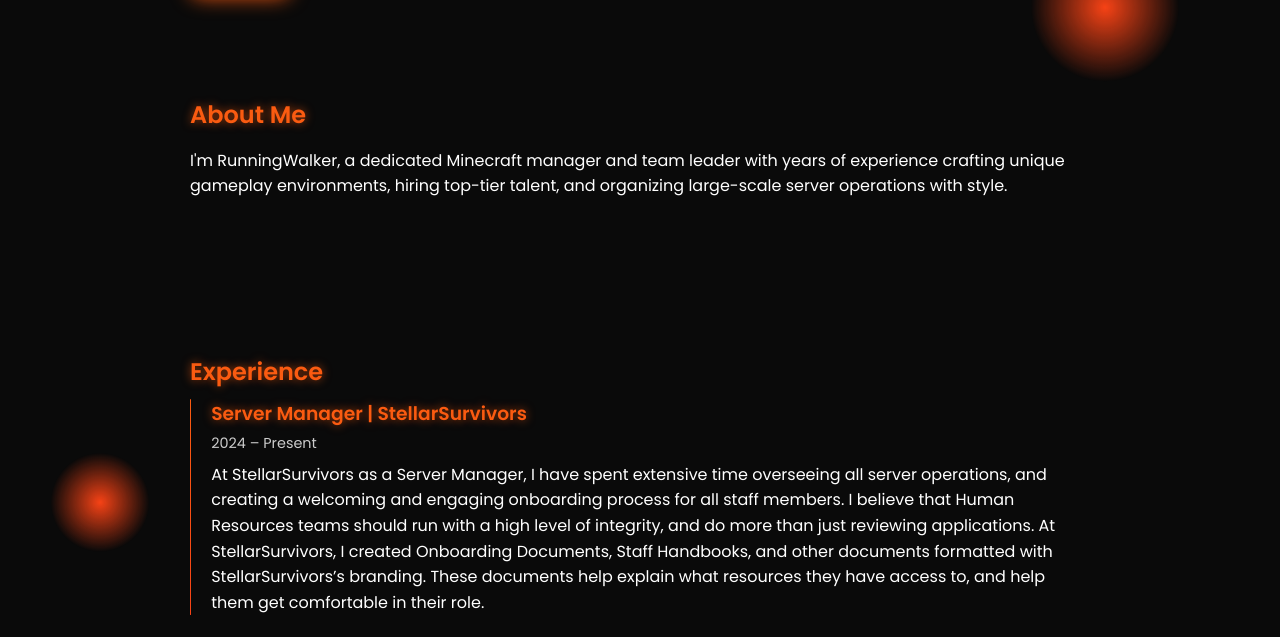
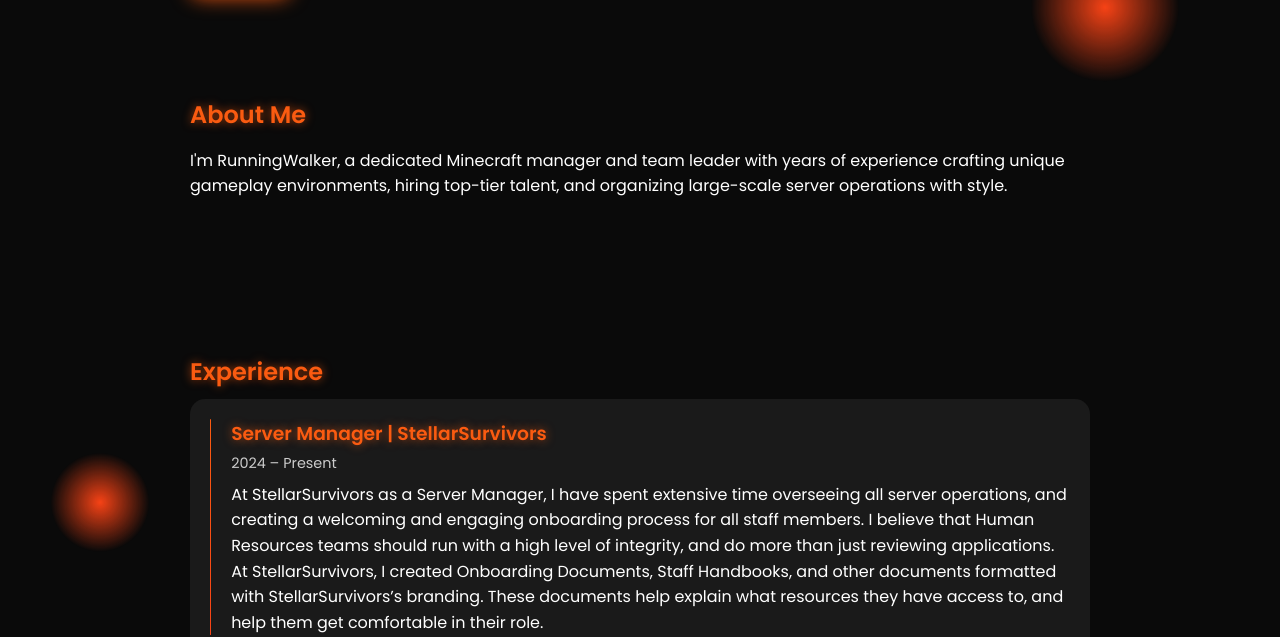
Before and after one commit to RunningWalkerGit/portfolio, a plain HTML site: page index.html in a window 1280 px wide. Shown: the part 163-800 px from the top of the page. Drawn offline with Linux system fonts and the light colour scheme.

Commit message:
Update index.html

```diff
--- a/index.html
+++ b/index.html
@@ -58,6 +58,14 @@
     .experience-entry {
       display: flex;
       margin-bottom: 30px;
+      padding: 20px;
+      border-radius: 15px;
+      background-color: #1a1a1a;
+      transition: box-shadow 0.3s ease;
+    }
+
+    .experience-entry:hover {
+      box-shadow: 0 0 20px #fa5b11aa;
     }
 
     .experience-line {
```
